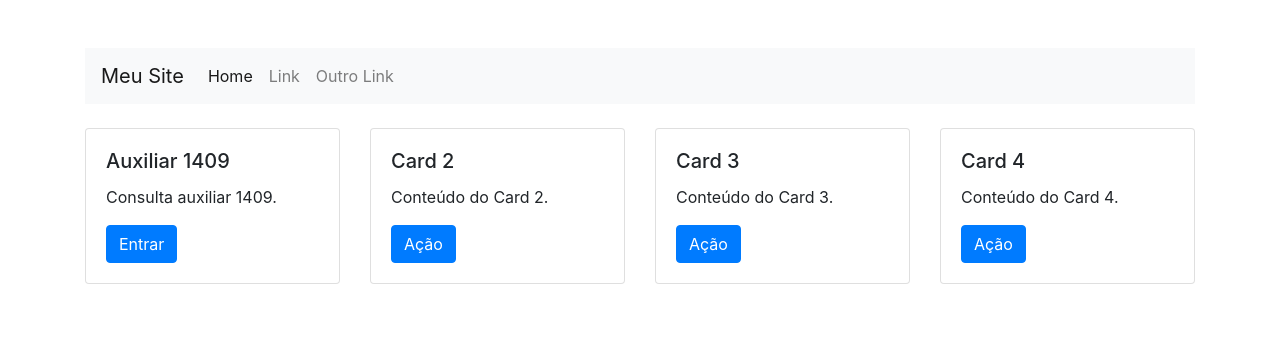
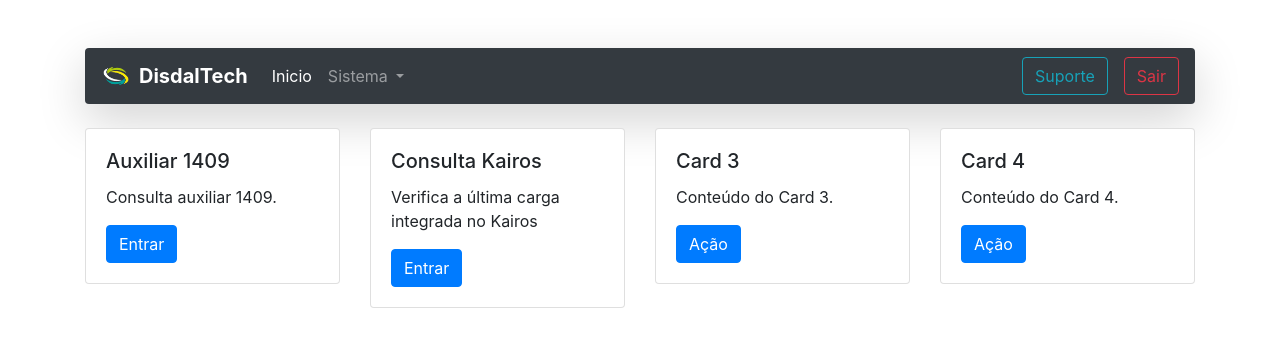
Before and after one commit to ThiagoRamos28/SiteConsultas, a Flask app: page / in a window 1280 px wide. Shown: the top 347 px of the page. Run offline with Flask 3, Linux system fonts and the light colour scheme; the visitor is signed in with stand-in values (Sample User, id 1); some libraries are stand-ins or nearby versions.

Commit message:
Alteração 14/02/2024
Adicionado a logo, ajustado estilização e direcionamento dos botões

Links de suporte e sair (precisa incluir a função para sair)

```diff
--- a/siteconsultas/templates/base.html
+++ b/siteconsultas/templates/base.html
@@ -3,7 +3,7 @@
 <head>
     <meta charset="UTF-8">
     <meta name="viewport" content="width=device-width, initial-scale=1.0">
-    <title>{% block title %}Meu Site{% endblock %}</title>
+    <title>{% block title %}Disdal Tech{% endblock %}</title>
     <link rel="stylesheet" href="https://stackpath.bootstrapcdn.com/bootstrap/4.5.2/css/bootstrap.min.css">
 </head>
 <body>
--- a/siteconsultas/templates/home.html
+++ b/siteconsultas/templates/home.html
@@ -20,9 +20,9 @@
             <div class="col-md-3">
                 <div class="card">
                     <div class="card-body">
-                        <h5 class="card-title">Card 2</h5>
-                        <p class="card-text">Conteúdo do Card 2.</p>
-                        <a href="#" class="btn btn-primary">Ação</a>
+                        <h5 class="card-title">Consulta Kairos</h5>
+                        <p class="card-text">Verifica a última carga integrada no Kairos</p>
+                        <a href="#" class="btn btn-primary">Entrar</a>
                     </div>
                 </div>
             </div>
--- a/siteconsultas/templates/navbar.html
+++ b/siteconsultas/templates/navbar.html
@@ -1,18 +1,41 @@
-<nav class="navbar navbar-expand-lg navbar-light bg-light">
-    <a class="navbar-brand" href="#">Meu Site</a>
+         <!---Adicionado a logo, ajustado estilização e direcionamento dos botões--->
+
+<nav class="navbar navbar-expand-lg navbar-dark bg-dark shadow-lg rounded">
+    <a class="navbar-brand d-flex align-items-center" href="/">
+        <img src="{{ url_for('static', filename='img/Logo.ico') }}" alt="" width="30" height="30" style="margin-right: 8px;">
+        <b>DisdalTech</b>
+    </a>
     <button class="navbar-toggler" type="button" data-toggle="collapse" data-target="#navbarNav" aria-controls="navbarNav" aria-expanded="false" aria-label="Toggle navigation">
         <span class="navbar-toggler-icon"></span>
     </button>
+
     <div class="collapse navbar-collapse" id="navbarNav">
-        <ul class="navbar-nav">
+
+        <ul class="navbar-nav mr-auto">
             <li class="nav-item active">
-                <a class="nav-link" href="#">Home <span class="sr-only">(current)</span></a>
+                <a class="nav-link" href="/">Inicio <span class="sr-only">(current)</span></a>
             </li>
+            <li class="nav-item dropdown">
+                <a class="nav-link dropdown-toggle" href="#" id="navbarDropdown" role="button" data-toggle="dropdown" aria-haspopup="true" aria-expanded="false">
+                  Sistema
+                </a>
+                <div class="dropdown-menu" aria-labelledby="navbarDropdown">
+                  <a class="dropdown-item" href="#">Winthor</a>
+                  <a class="dropdown-item" href="#">Kairos</a>
+                  <a class="dropdown-item" href="#">Fusion</a>
+                </div>
+              </li>
+
+        </ul>
+        <!---Links de suporte e sair (precisa incluir a função para sair)--->
+        <ul class="navbar-nav ml-3">
             <li class="nav-item">
-                <a class="nav-link" href="#">Link</a>
+                <a class="btn btn-outline-info" href="https://suporte.disdal.com.br" target="_blank">Suporte</a>
             </li>
+        </ul>
+        <ul class="navbar-nav ml-3">
             <li class="nav-item">
-                <a class="nav-link" href="#">Outro Link</a>
+                <a class="btn btn-outline-danger" href="/" target="_blank">Sair</a>
             </li>
         </ul>
     </div>
```
Also changed, not shown: siteconsultas/static/img/Logo.ico (added).
